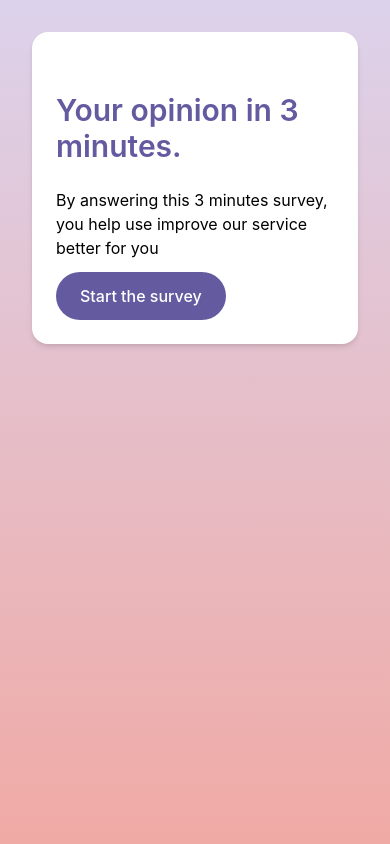
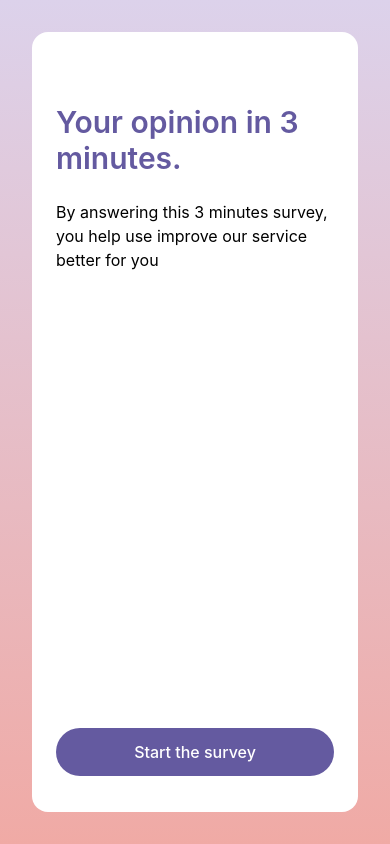
Before and after one commit to priliviarf/madeindonesia-test, a React (Vite) app: page / in a window 390 px wide. Built offline with nearby package versions, Linux system fonts and the light colour scheme.

Commit message:
[UPDATE] Responsive style

```diff
--- a/src/App.tsx
+++ b/src/App.tsx
@@ -2,7 +2,7 @@ import SurveyRoutes from "./routes";
 
 function App() {
   return (
-    <div className="w-full min-h-lvh bg-gradient-to-b from-primary-light to-secondary-yellow p-8">
+    <div className="w-full min-h-svh bg-gradient-to-b from-primary-light to-secondary-yellow p-8">
       <SurveyRoutes />
     </div>
   );
--- a/src/components/Button.tsx
+++ b/src/components/Button.tsx
@@ -4,12 +4,22 @@ import { Link, LinkProps } from "react-router-dom";
 import { twMerge } from "tailwind-merge";
 
 export const buttonStyles = cva(
-  ["transition-colors", "rounded-full", "px-6", "py-3", "font-medium"],
+  [
+    "transition-colors",
+    "rounded-full",
+    "px-9",
+    "py-3",
+    "font-medium",
+    "w-full",
+    "md:w-auto",
+    "inline-block",
+    "text-center",
+  ],
   {
     variants: {
       variant: {
         default: ["bg-primary", "hover:bg-primary-hover", "text-white"],
-        ghost: ["bg-white hover:bg-gray-100"],
+        ghost: ["bg-gray-100 hover:bg-gray-300"],
         disabled: [
           "bg-primary-disabled",
           "cursor-not-allowed",
@@ -22,7 +32,7 @@ export const buttonStyles = cva(
     },
   }
 );
-// const bu = <button className="rounded-full text-gray-700"></button>;
+// const bu = <button className="p-9 "></button>;
 
 type ButtonProps = VariantProps<typeof buttonStyles> & ComponentProps<"button">;
 export function Button({ className, variant, ...props }: ButtonProps) {
--- a/src/components/Card.tsx
+++ b/src/components/Card.tsx
@@ -1,13 +1,31 @@
-import { ReactNode } from "react";
+import { ComponentProps, ReactNode } from "react";
 import { twMerge } from "tailwind-merge";
 
 type CardProps = {
   children: ReactNode;
-  className?: string;
+  isQuestionList?: boolean;
 };
-export function Card({ children, className }: CardProps) {
+export function Card({
+  children,
+  className,
+  isQuestionList = false,
+}: CardProps & ComponentProps<"div">) {
   return (
-    <div className={twMerge(className, "shadow-md bg-white p-6 rounded-2xl")}>
+    <div
+      className={twMerge(
+        className,
+        `"shadow-md bg-white p-6 md:p-12 pb-9 rounded-2xl ${
+          !!isQuestionList
+            ? ""
+            : "flex flex-col justify-between md:justify-center"
+        }`
+      )}
+      style={{
+        minHeight: !isQuestionList
+          ? "calc(100svh - 4rem)"
+          : "calc(100svh - 7rem - 64px)",
+      }}
+    >
       {children}
     </div>
   );
--- a/src/data/questions.ts
+++ b/src/data/questions.ts
@@ -105,7 +105,7 @@ export const questions: SurveyQuestionProps[] = [
   {
     no: 6,
     questionKey: "6",
-    text: "What social media channels are you most active on? Choose as many as are applicable.",
+    text: "What social media channels are you most active on?",
     isMultiple: true,
     options: [
       {
--- a/src/index.css
+++ b/src/index.css
@@ -14,14 +14,10 @@
 
 @layer base {
   h1 {
-    @apply text-3xl text-primary font-semibold mb-6;
+    @apply text-3xl text-primary font-semibold mb-6 mt-3;
   }
 
   h2 {
     @apply text-2xl text-secondary font-bold mb-6;
   }
-
-  p {
-    @apply mb-3;
-  }
 }
--- a/src/layouts/SurveyEnd.tsx
+++ b/src/layouts/SurveyEnd.tsx
@@ -1,14 +1,28 @@
-import { ButtonLink, Card } from "../components";
+import { useNavigate } from "react-router-dom";
+import { Button, Card } from "../components";
+import { clearSession } from "../utils";
+import { paths } from "../routes/paths";
 
 export function SurveyEnd() {
+  const navigate = useNavigate();
+
+  function restart() {
+    clearSession();
+
+    navigate(paths.start, { replace: true });
+  }
+
   return (
-    <>
-      <Card>
+    <Card>
+      <div>
         <h1>Thank you!</h1>
-        <ButtonLink to="/" replace>
+        <p className="mb-9">We'll use your feedback to improve our service.</p>
+      </div>
+      <div>
+        <Button type="button" onClick={restart} variant="ghost">
           Restart the survey
-        </ButtonLink>
-      </Card>
-    </>
+        </Button>
+      </div>
+    </Card>
   );
 }
--- a/src/layouts/SurveyQuestionForm.tsx
+++ b/src/layouts/SurveyQuestionForm.tsx
@@ -18,9 +18,12 @@ export function SurveyQuestionForm({
 
   return (
     <>
-      <Card>
+      <Card isQuestionList className="flex flex-col">
+        <div className="flex-grow-0 flex-shrink-0">
           <h2>Q{no}</h2>
-        <p className="font-medium text-primary-hover">{text}</p>
+        </div>
+        <div className="flex-1 md:block flex flex-col justify-center pb-9">
+          <p className="font-medium text-primary-hover pt-3">{text}</p>
 
           <fieldset>
             <div className="mt-6 space-y-6">
@@ -35,6 +38,7 @@ export function SurveyQuestionForm({
               ))}
             </div>
           </fieldset>
+        </div>
       </Card>
 
       <div className={`pt-3 ${isEnd ? "hidden" : ""}`}>
--- a/src/layouts/SurveyStart.tsx
+++ b/src/layouts/SurveyStart.tsx
@@ -14,14 +14,18 @@ export function SurveyStart() {
 
   return (
     <Card>
+      <div>
         <h1 className="pt-9">Your opinion in 3 minutes.</h1>
-      <p>
+        <p className="mb-6">
           By answering this 3 minutes survey, you help use improve our service
           better for you
         </p>
+      </div>
+      <div>
         <Button type="button" onClick={start}>
           Start the survey
         </Button>
+      </div>
     </Card>
   );
 }
```
Lines whose indentation alone changed are shown as unchanged.
